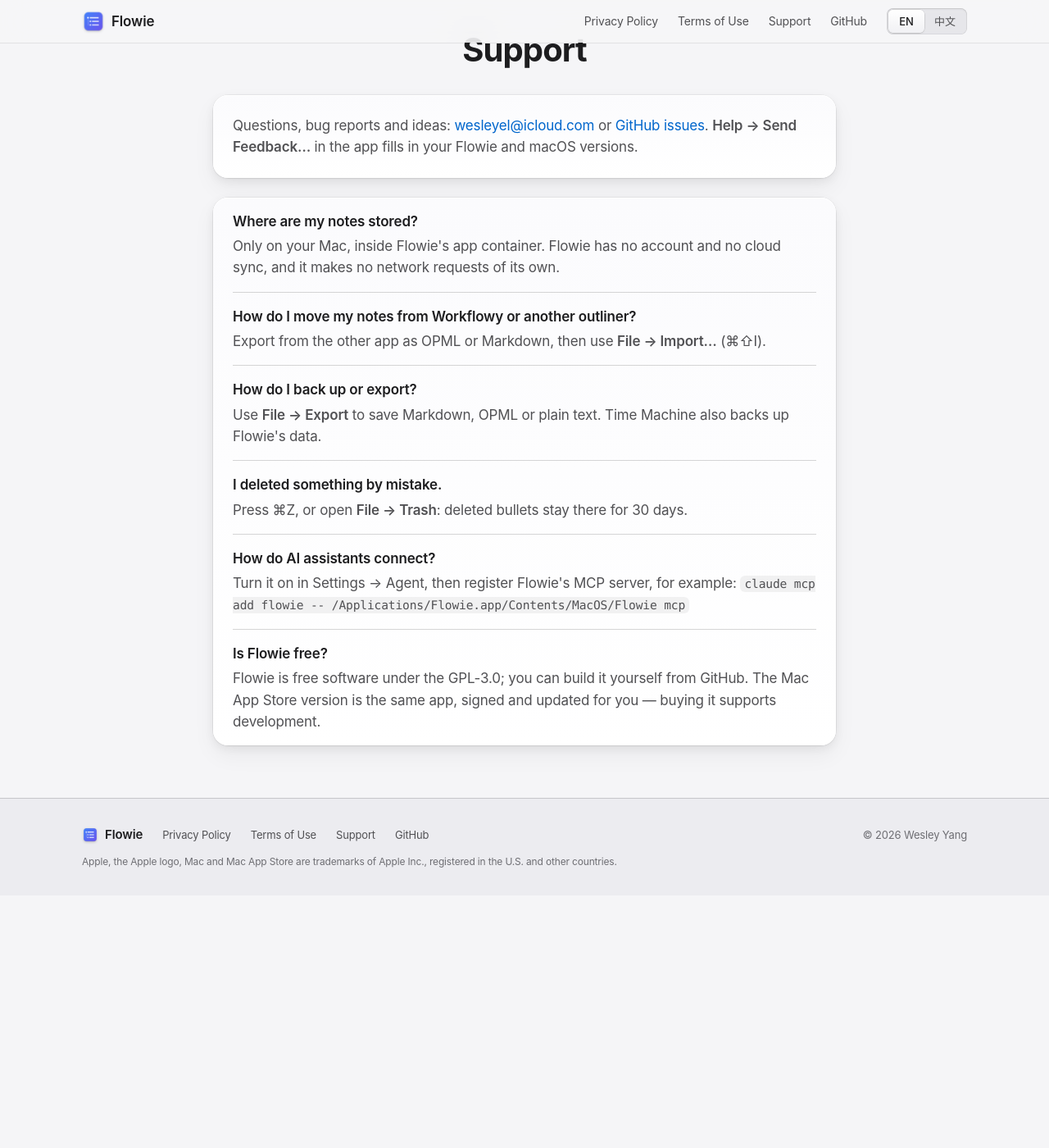
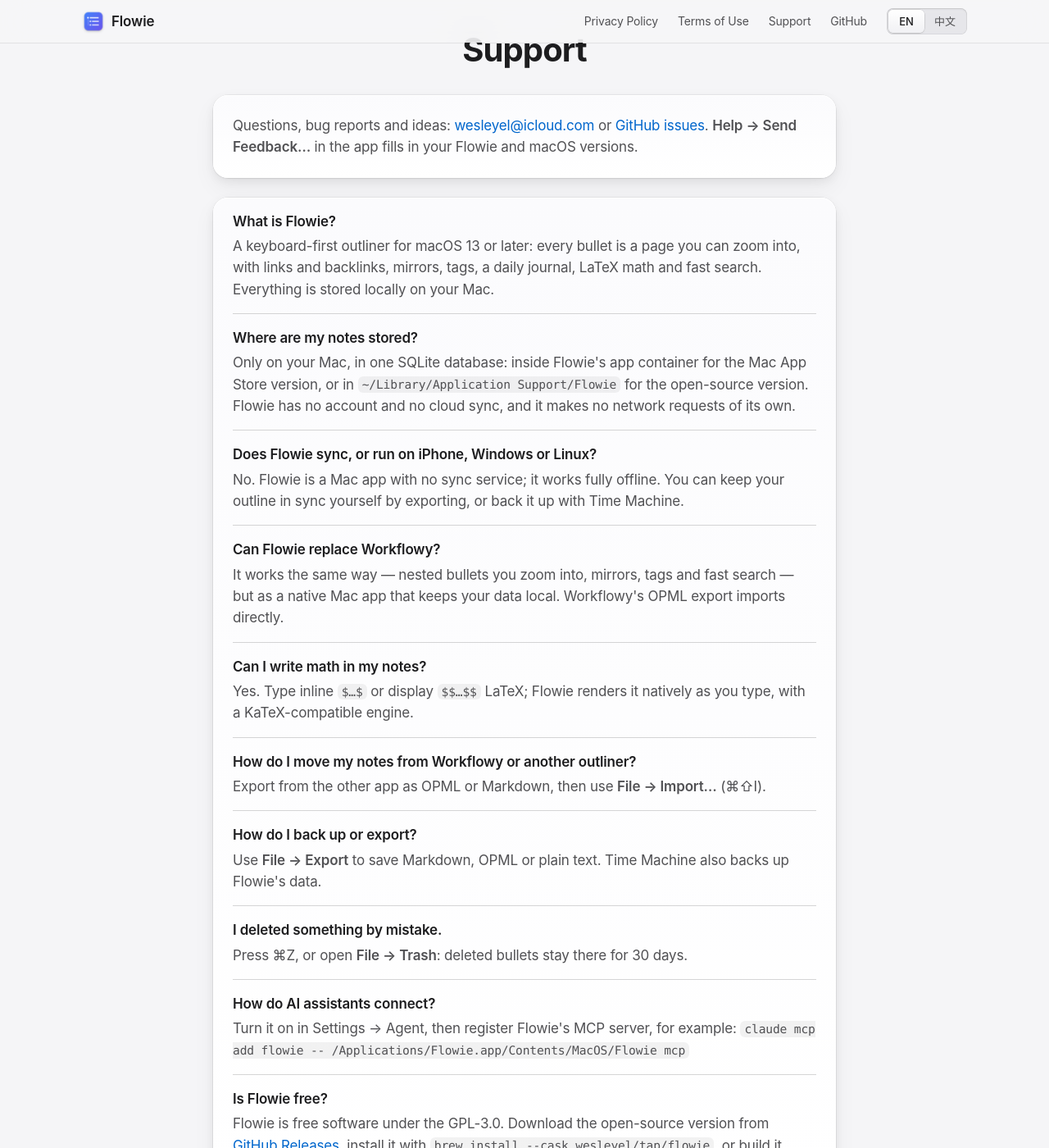
Before and after one commit to wesleyel/flowie, a Jekyll site: the page built from website/index.html, in a window 1280 px wide and 1400 px high, scrolled down 3258 px. Shown: the whole window at 82% size. Built offline with Jekyll 4.4.1, drawn with Linux system fonts in a browser that asks for light colours; before the commit the page ends 4350 px from its top, so only the background shows below that; some of the changed text lies outside the part shown.

Commit message:
Website: structured data, llms.txt, sitemap and a fuller FAQ
- schema.org JSON-LD on the home page: SoftwareApplication,
  SoftwareSourceCode and a FAQPage built from _data/support.yml
- /flowie/llms.txt summarizing Flowie for AI assistants, and a sitemap
- og:type/site_name/locale and twitter:card meta
- FAQ: what Flowie is, sync and platforms, Workflowy, math; where the
  open-source version stores data; GitHub Releases and Homebrew installs

```diff
--- a/website/_data/support.yml
+++ b/website/_data/support.yml
@@ -4,8 +4,16 @@ en:
   id: support-en
   intro: 'Questions, bug reports and ideas: <a href="mailto:wesleyel@icloud.com?subject=Flowie%20support">wesleyel@icloud.com</a> or <a href="https://github.com/wesleyel/flowie/issues">GitHub issues</a>. <b>Help → Send Feedback…</b> in the app fills in your Flowie and macOS versions.'
   faq:
+    - q: What is Flowie?
+      a: "A keyboard-first outliner for macOS 13 or later: every bullet is a page you can zoom into, with links and backlinks, mirrors, tags, a daily journal, LaTeX math and fast search. Everything is stored locally on your Mac."
     - q: Where are my notes stored?
-      a: "Only on your Mac, inside Flowie's app container. Flowie has no account and no cloud sync, and it makes no network requests of its own."
+      a: "Only on your Mac, in one SQLite database: inside Flowie's app container for the Mac App Store version, or in <code>~/Library/Application Support/Flowie</code> for the open-source version. Flowie has no account and no cloud sync, and it makes no network requests of its own."
+    - q: Does Flowie sync, or run on iPhone, Windows or Linux?
+      a: "No. Flowie is a Mac app with no sync service; it works fully offline. You can keep your outline in sync yourself by exporting, or back it up with Time Machine."
+    - q: Can Flowie replace Workflowy?
+      a: "It works the same way — nested bullets you zoom into, mirrors, tags and fast search — but as a native Mac app that keeps your data local. Workflowy's OPML export imports directly."
+    - q: Can I write math in my notes?
+      a: "Yes. Type inline <code>$…$</code> or display <code>$$…$$</code> LaTeX; Flowie renders it natively as you type, with a KaTeX-compatible engine."
     - q: How do I move my notes from Workflowy or another outliner?
       a: "Export from the other app as OPML or Markdown, then use <b>File → Import…</b> (⌘⇧I)."
     - q: How do I back up or export?
@@ -15,14 +23,22 @@ en:
     - q: How do AI assistants connect?
       a: "Turn it on in Settings → Agent, then register Flowie's MCP server, for example: <code>claude mcp add flowie -- /Applications/Flowie.app/Contents/MacOS/Flowie mcp</code>"
     - q: Is Flowie free?
-      a: "Flowie is free software under the GPL-3.0; you can build it yourself from GitHub. The Mac App Store version is the same app, signed and updated for you — buying it supports development."
+      a: "Flowie is free software under the GPL-3.0. Download the open-source version from <a href=\"https://github.com/wesleyel/flowie/releases/latest\">GitHub Releases</a>, install it with <code>brew install --cask wesleyel/tap/flowie</code>, or build it yourself. The Mac App Store version is the same app, signed, sandboxed and updated for you — buying it supports development."
 zh:
   heading: 支持
   id: support-zh
   intro: '问题、错误报告与建议：<a href="mailto:wesleyel@icloud.com?subject=Flowie%20%E5%8F%8D%E9%A6%88">wesleyel@icloud.com</a>，或在 <a href="https://github.com/wesleyel/flowie/issues">GitHub Issues</a> 提交。在应用中选择<b>「帮助 → 发送反馈…」</b>会自动附上 Flowie 和 macOS 版本。'
   faq:
+    - q: Flowie 是什么？
+      a: "一款键盘优先的 macOS 大纲笔记（macOS 13 及以上）：每个条目都能进入成为页面，支持链接与反向链接、镜像、标签、每日日记、LaTeX 公式和快速搜索，所有数据只保存在你的 Mac 上。"
     - q: 笔记保存在哪里？
-      a: "只保存在你的 Mac 上、Flowie 的应用容器内。Flowie 没有账号和云同步，自身不发起任何网络请求。"
+      a: "只保存在你的 Mac 上的一个 SQLite 数据库里：Mac App Store 版在 Flowie 的应用容器内，开源版在 <code>~/Library/Application Support/Flowie</code>。Flowie 没有账号和云同步，自身不发起任何网络请求。"
+    - q: 支持同步吗？有 iPhone、Windows 或 Linux 版吗？
+      a: "没有。Flowie 是 Mac 应用，不提供同步服务，完全离线可用。可以通过导出自行转移，或用时间机器备份。"
+    - q: 可以替代 Workflowy 吗？
+      a: "用法相同：层层嵌套、可进入的条目，镜像、标签和快速搜索；不同的是它是原生 Mac 应用，数据留在本地。Workflowy 导出的 OPML 可以直接导入。"
+    - q: 能在笔记里写公式吗？
+      a: "可以。输入行内 <code>$…$</code> 或独立 <code>$$…$$</code> LaTeX 公式，Flowie 会用兼容 KaTeX 的引擎在输入时原生渲染。"
     - q: 如何从 Workflowy 等大纲工具迁移？
       a: "在原应用中导出 OPML 或 Markdown，然后在 Flowie 中选择<b>「文件 → 导入…」</b>（⌘⇧I）。"
     - q: 如何备份或导出？
@@ -32,4 +48,4 @@ zh:
     - q: 如何连接 AI 助手？
       a: "在「设置 → Agent」中开启，然后注册 Flowie 的 MCP 服务器，例如：<code>claude mcp add flowie -- /Applications/Flowie.app/Contents/MacOS/Flowie mcp</code>"
     - q: Flowie 免费吗？
-      a: "Flowie 是以 GPL-3.0 授权的自由软件，可以从 GitHub 自行编译。Mac App Store 版本是同一个应用，已签名并自动更新——购买它就是对开发的支持。"
+      a: "Flowie 是以 GPL-3.0 授权的自由软件。可以从 <a href=\"https://github.com/wesleyel/flowie/releases/latest\">GitHub Releases</a> 下载开源版、用 <code>brew install --cask wesleyel/tap/flowie</code> 安装，或自行编译。Mac App Store 版本是同一个应用，已签名、沙盒保护并自动更新——购买它就是对开发的支持。"
--- /dev/null
+++ b/website/_includes/structured-data.html
@@ -0,0 +1,49 @@
+{%- comment -%}
+schema.org JSON-LD for the home page: the app, its source code and the FAQ (from
+_data/support.yml, English). Search engines and AI answer engines read these facts directly.
+{%- endcomment -%}
+{%- assign home = '/' | absolute_url -%}
+{%- assign en = site.data.i18n.en -%}
+<script type="application/ld+json">
+{
+  "@context": "https://schema.org",
+  "@graph": [
+    {
+      "@type": "SoftwareApplication",
+      "@id": {{ home | append: '#app' | jsonify }},
+      "name": "Flowie",
+      "alternateName": "Flowie 大纲笔记",
+      "description": {{ en.tagline | jsonify }},
+      "url": {{ home | jsonify }},
+      "image": {{ '/images/icon.png' | absolute_url | jsonify }},
+      "screenshot": [{{ '/images/01-outline-en-US.jpg' | absolute_url | jsonify }}, {% for g in site.data.gallery %}{{ '/images/' | append: g.file | append: '-en-US.jpg' | absolute_url | jsonify }}{% unless forloop.last %}, {% endunless %}{% endfor %}],
+      "applicationCategory": "ProductivityApplication",
+      "applicationSubCategory": "Outliner",
+      "operatingSystem": "macOS 13 or later (Apple silicon and Intel)",
+      "inLanguage": ["en", "zh-CN"],
+      "license": "https://www.gnu.org/licenses/gpl-3.0.html",
+      "downloadUrl": [{{ site.app_store_url | jsonify }}, {{ site.github_url | append: '/releases/latest' | jsonify }}],
+      "installUrl": {{ site.app_store_url | jsonify }},
+      "featureList": [{% for f in site.data.features %}{% for item in f.en.items %}{{ item | strip_html | jsonify }}{% unless forloop.last %}, {% endunless %}{% endfor %}{% unless forloop.last %}, {% endunless %}{% endfor %}],
+      "author": { "@type": "Person", "name": "Wesley Yang", "url": "https://github.com/wesleyel" },
+      "sameAs": [{{ site.app_store_url | jsonify }}, {{ site.github_url | jsonify }}]
+    },
+    {
+      "@type": "SoftwareSourceCode",
+      "name": "Flowie",
+      "codeRepository": {{ site.github_url | jsonify }},
+      "programmingLanguage": "Rust",
+      "license": "https://www.gnu.org/licenses/gpl-3.0.html",
+      "targetProduct": { "@id": {{ home | append: '#app' | jsonify }} }
+    },
+    {
+      "@type": "FAQPage",
+      "mainEntity": [
+        {%- for item in site.data.support.en.faq %}
+        { "@type": "Question", "name": {{ item.q | jsonify }}, "acceptedAnswer": { "@type": "Answer", "text": {{ item.a | strip_html | jsonify }} } }{% unless forloop.last %},{% endunless %}
+        {%- endfor %}
+      ]
+    }
+  ]
+}
+</script>
--- a/website/_layouts/default.html
+++ b/website/_layouts/default.html
@@ -12,7 +12,17 @@
 <meta property="og:description" content="{{ page.og_description | default: page.description | default: site.description }}">
 <meta property="og:image" content="{{ '/images/01-outline-en-US.jpg' | absolute_url }}">
 <meta property="og:url" content="{{ page.url | absolute_url }}">
+<meta property="og:type" content="website">
+<meta property="og:site_name" content="Flowie">
+<meta property="og:locale" content="en_US">
+<meta property="og:locale:alternate" content="zh_CN">
+<meta name="twitter:card" content="summary_large_image">
 <link rel="canonical" href="{{ page.url | absolute_url }}">
+<link rel="alternate" type="text/markdown" href="{{ '/llms.txt' | relative_url }}" title="Flowie for LLMs">
+<link rel="sitemap" type="application/xml" href="{{ '/sitemap.xml' | relative_url }}">
+{%- if page.url == '/' %}
+{% include structured-data.html %}
+{%- endif %}
 <link rel="icon" href="{{ '/images/icon.png' | relative_url }}">
 <link rel="apple-touch-icon" href="{{ '/images/icon.png' | relative_url }}">
 <link rel="stylesheet" href="{{ '/style.css' | relative_url }}">
--- /dev/null
+++ b/website/llms.txt
@@ -0,0 +1,35 @@
+---
+layout: null
+permalink: /llms.txt
+---
+# Flowie
+
+> Flowie is a fast, keyboard-first outliner for macOS (13 Ventura or later, Apple silicon and Intel). Every bullet is a page you can zoom into; it has `[[` links with backlinks, mirrors, tags, a daily journal, native LaTeX math, instant search, and a built-in MCP server for AI assistants. All data stays in one local SQLite database on the Mac: no account, no cloud, no tracking. It is free software under the GPL-3.0-or-later, written in Rust on GPUI, with English and Simplified Chinese (简体中文) interfaces.
+
+Key facts:
+
+- Platform: macOS only (no Windows, Linux, iOS or web version). No sync between devices; the outline is a local file.
+- Get it: the [Mac App Store]({{ site.app_store_url }}) (signed, sandboxed, auto-updating), the open-source version from [GitHub Releases]({{ site.github_url }}/releases/latest) (`Flowie-<version>-macos.zip`, not notarized), or Homebrew: `brew install --cask wesleyel/tap/flowie`.
+- Migrating: imports OPML, Markdown and plain text, including Workflowy exports; exports Markdown, OPML and plain text.
+- Math: inline `$…$` and display `$$…$$` LaTeX (KaTeX-compatible), rendered natively while typing.
+- AI: an MCP server (`Flowie mcp`, stdio) with tools search, read, starred, create, update, complete, move, delete, journal and open. Access is Off / Read only / Read & write in Settings → Agent; every AI edit is live and undoable. Register with Claude Code: `claude mcp add flowie -- /Applications/Flowie.app/Contents/MacOS/Flowie mcp`.
+- Keyboard: every action has a shortcut and every shortcut can be remapped, including mouse side buttons; ⌘P quick open; `/` command menu.
+- Good fit for: people who think in nested lists, Workflowy users who want a local, offline Mac app, students and researchers who write math in notes, and anyone who wants an AI assistant to read and edit their outline.
+
+## Docs
+
+- [Using Flowie]({{ site.github_url }}/blob/main/docs/usage.md): keyboard shortcuts, markup, search syntax, import and export
+- [AI assistants (MCP)]({{ site.github_url }}/blob/main/docs/mcp.md): enabling the MCP server and its tools
+- [Building from source]({{ site.github_url }}/blob/main/docs/building.md): requirements, build steps, where data lives
+- [Changelog]({{ site.github_url }}/blob/main/CHANGELOG.md)
+
+## Website
+
+- [Home]({{ '/' | absolute_url }}): features, screenshots, support and FAQ (English and Chinese)
+- [Privacy policy]({{ '/privacy.html' | absolute_url }})
+- [Terms of use]({{ '/terms.html' | absolute_url }})
+
+## Optional
+
+- [Source code]({{ site.github_url }}) (Rust, GPL-3.0-or-later)
+- [Issues]({{ site.github_url }}/issues)
```
Also changed, not shown: website/sitemap.xml (added, +10 -0 lines).
